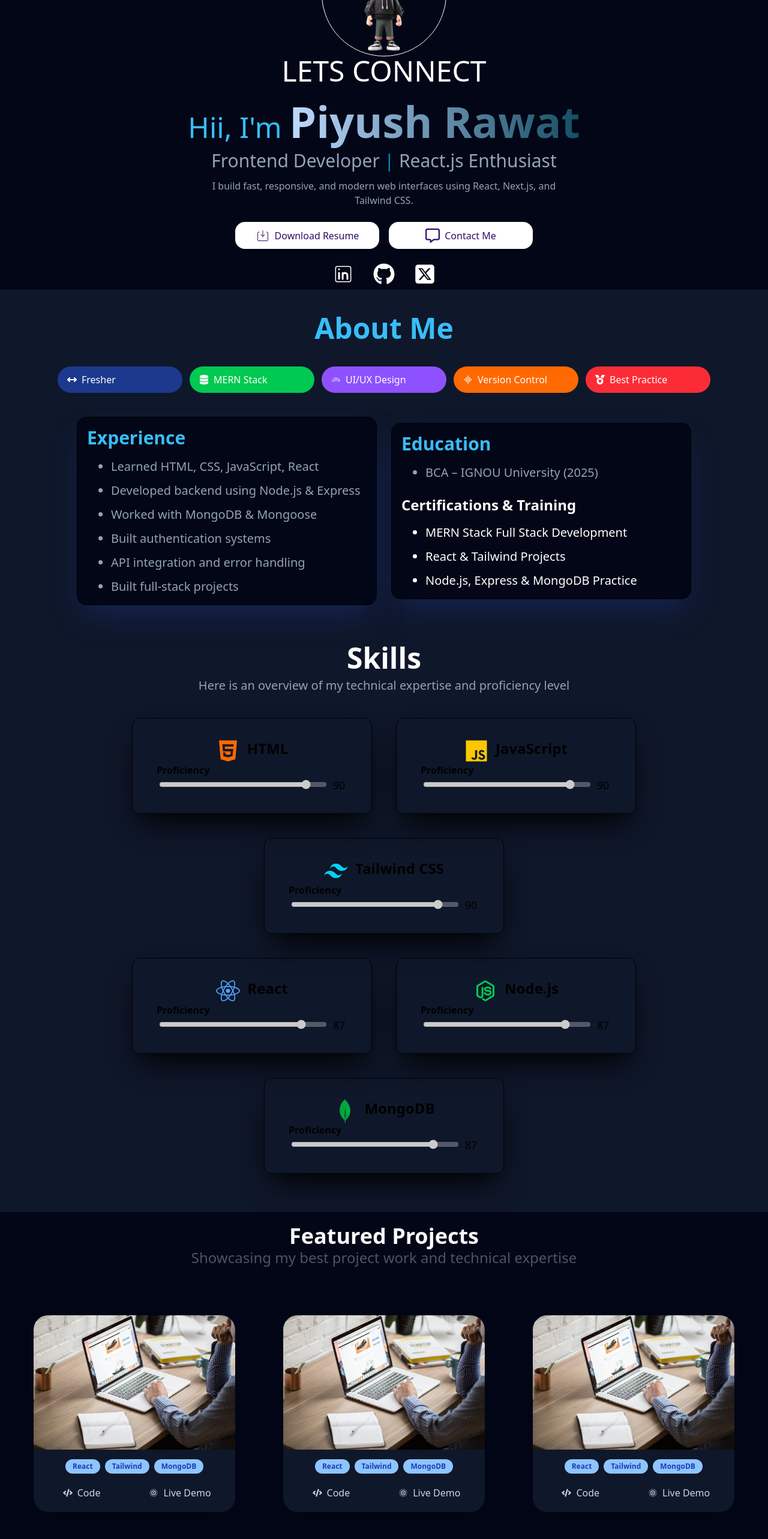
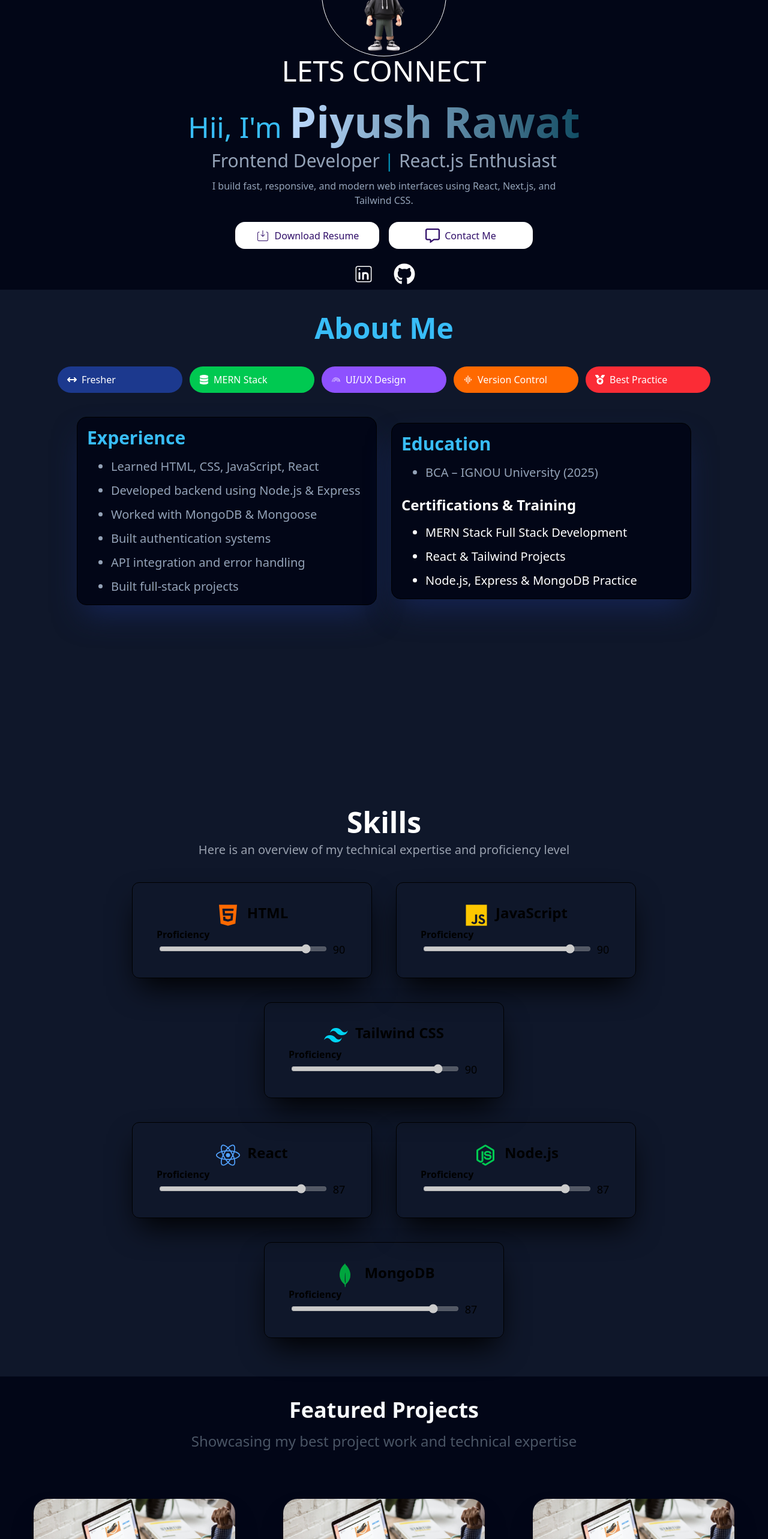
Before and after one commit to piyushrawatt/portfolio, a React (Vite) app in the folder frontend/: page / in a window 1280 px wide. Shown: the part 234-2800 px from the top of the page at 60% size. Built offline with nearby package versions, Linux system fonts and the light colour scheme.

Commit message:
updated code

```diff
--- a/frontend/src/components/Aboutme.jsx
+++ b/frontend/src/components/Aboutme.jsx
@@ -9,7 +9,7 @@ function Aboutme() {
   return (
     <div
       id="aboutme"
-      className="flex flex-col items-center bg-[#0F172A] w-full gap-10 pt-10 px-4"
+      className="flex flex-col items-center sm:h-screen bg-[#0F172A] w-full gap-10 pt-10 px-4"
     >
 
       <h1 className="text-3xl md:text-5xl font-bold text-[#38BDF8] text-center">
--- a/frontend/src/components/Hero.jsx
+++ b/frontend/src/components/Hero.jsx
@@ -41,30 +41,32 @@ function Hero() {
 
       {/* BUTTONS */}
       <div className="flex flex-col md:flex-row gap-4 mt-6">
-        <button className="flex items-center gap-2 h-11 md:h-[45px] w-52 md:w-60 justify-center bg-white rounded-2xl text-violet-950 hover:scale-105 transition">
+     <a href="resume.png" target="">   <button className="flex items-center gap-2 h-11 md:h-[45px] w-52 md:w-60 justify-center bg-white rounded-2xl text-violet-950 hover:scale-105 transition">
           <CiSaveDown2 className="text-2xl" />
           Download Resume
         </button>
+        </a>
 
-        <button className="flex items-center gap-2 h-11 md:h-[45px] w-52 md:w-60 justify-center bg-white rounded-2xl text-violet-950 hover:scale-105 transition">
-          <FaRegMessage className="text-2xl" />
+       <a href="#footer"> <button  className="flex  items-center gap-2 h-11 md:h-[45px] w-52 md:w-60 justify-center bg-white rounded-2xl text-violet-950 hover:scale-105 transition">
+          <FaRegMessage className="text-2xl"  />
           Contact Me
         </button>
+        </a>
       </div>
 
       {/* SOCIAL ICONS */}
       <div className="flex gap-8 mt-6 text-white">
-        <a href="#" target="_blank">
+        <a href="https://www.linkedin.com/in/piyush-rawat-69985b35b" target="_blank">
           <CiLinkedin className="text-3xl md:text-4xl hover:text-blue-500 transition" />
         </a>
 
-        <a href="#" target="_blank">
+        <a href="https://github.com/piyushrawatt" target="_blank">
           <FaGithub className="text-3xl md:text-4xl hover:text-blue-500 transition" />
         </a>
 
-        <a href="#" target="_blank">
+        {/* <a href="#" target="_blank">
           <FaSquareXTwitter className="text-3xl md:text-4xl hover:text-blue-500 transition" />
-        </a>
+        </a> */}
       </div>
     </div>
   );
--- a/frontend/src/components/Project.jsx
+++ b/frontend/src/components/Project.jsx
@@ -3,9 +3,9 @@ import Featuredproject from './Featuredproject'
 import { FaArrowRight } from "react-icons/fa";
 function Project() {
   return (
-    <div id='project' className='h-screen bg-[#020617] w-full mt gap-20 flex flex-col items-center'>
+    <div id='project' className=' pb-3 md:h-170 bg-[#020617] w-full mt gap-20 flex flex-col items-center'>
 
-     <div className='text-center'>  <h1 className='text-4xl text-slate-50 mt-5 font-bold'>Featured Projects</h1>
+     <div className='text-center'>  <h1 className='text-4xl text-slate-50 mt-5 font-bold p-4'>Featured Projects</h1>
 
         <p className='font-light text-2xl text-gray-600'>Showcasing my best project work and technical expertise</p> </div>
   <div className='flex  gap-5 md:gap-20'>    <Featuredproject img={"work.jpg"}/>
```
Also changed, not shown: frontend/public/resume.png (added).
